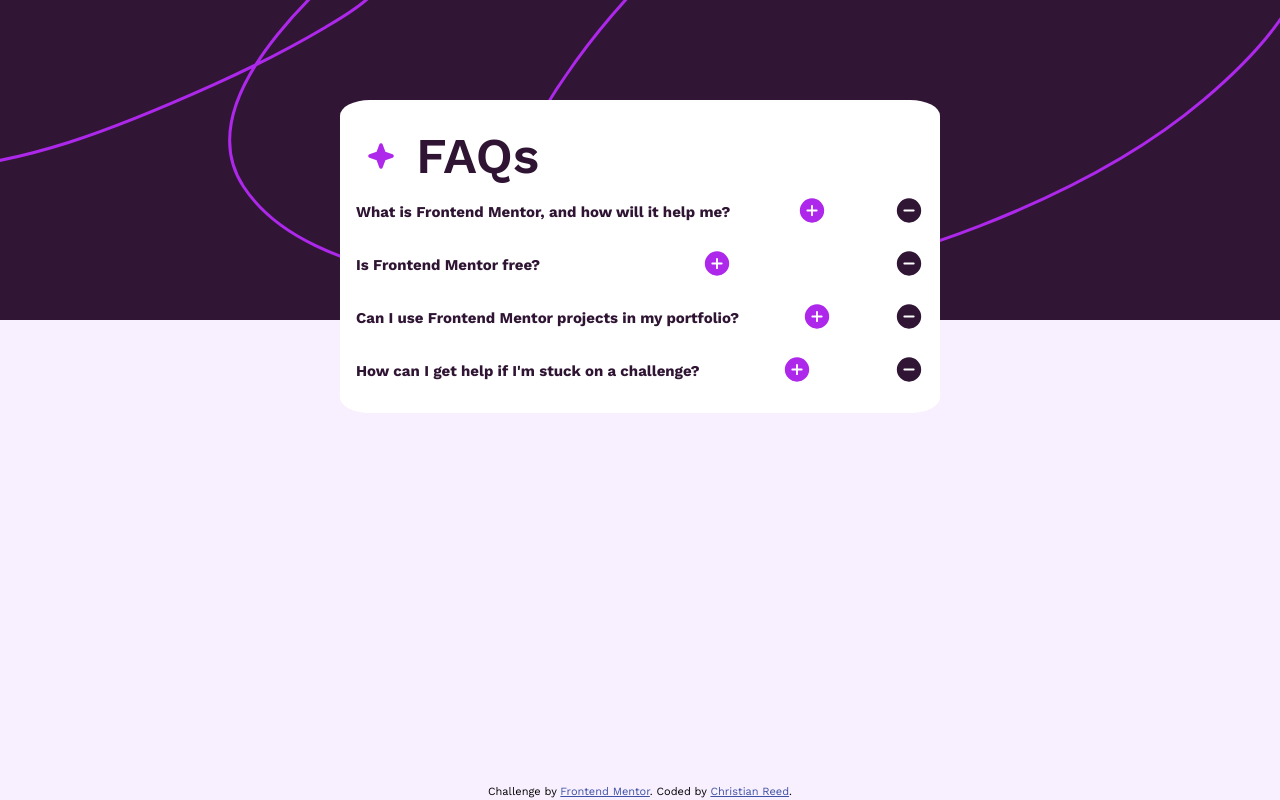
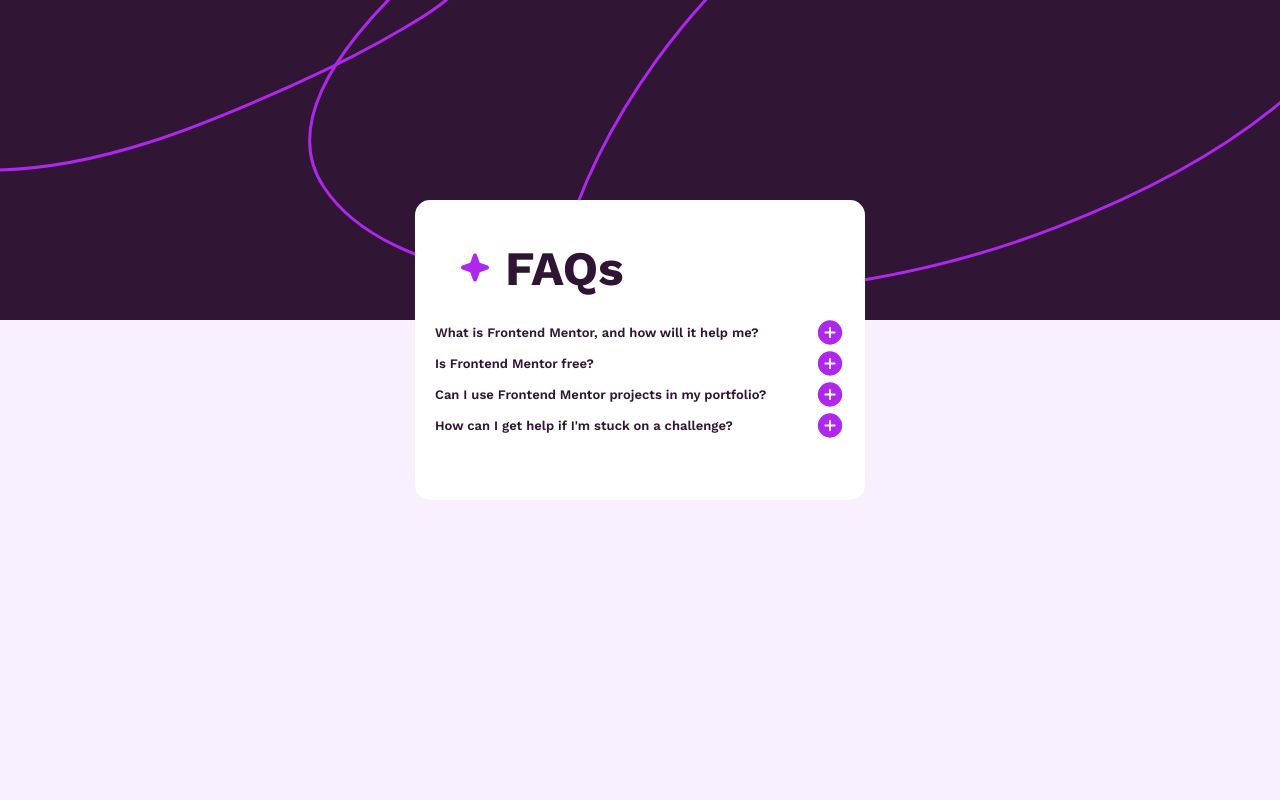
Before and after one commit to ReedorReed/frontend-mentor-faq-challenge, a plain HTML site: page index.html in a window 1280 px wide. Drawn offline with nearby package versions, Linux system fonts and the light colour scheme.

Commit message:
re-did the whole faq page with semantic HTML

```diff
--- a/index.html
+++ b/index.html
@@ -3,23 +3,21 @@
 	<head>
 		<meta charset="UTF-8" />
 		<meta name="viewport" content="width=device-width, initial-scale=1.0" />
-		<link
-			rel="icon"
-			type="image/png"
-			sizes="32x32"
-			href="./assets/images/favicon-32x32.png" />
 		<link rel="preconnect" href="https://fonts.googleapis.com" />
 		<link rel="preconnect" href="https://fonts.gstatic.com" crossorigin />
 		<link
 			href="https://fonts.googleapis.com/css2?family=Work+Sans:ital,wght@0,100..900;1,100..900&display=swap"
 			rel="stylesheet" />
-		<link rel="stylesheet" href="styles.css" />
-		<title>Frontend Mentor | FAQ accordion</title>
+		<link rel="stylesheet" type="text/css" href="styles.css" />
+		<title>FrontendMentor | FAQs</title>
 	</head>
 	<body>
-		<div class="container">
-			<div class="card">
-				<div class="card-header">
+		<div id="container">
+			<main>
+				<article>
+					<header>
+						<h1>FAQs</h1>
+						<figure>
 							<svg
 								xmlns="http://www.w3.org/2000/svg"
 								width="40"
@@ -30,174 +28,149 @@
 									fill="#AD28EB"
 									d="M37.5 20.5a2.467 2.467 0 0 1-1.64 2.344l-9.913 3.604-3.603 9.911a2.5 2.5 0 0 1-4.688 0l-3.604-9.922-9.911-3.593a2.5 2.5 0 0 1 0-4.688l9.921-3.604 3.594-9.911a2.5 2.5 0 0 1 4.688 0l3.604 9.921 9.911 3.594A2.467 2.467 0 0 1 37.5 20.5Z" />
 							</svg>
-					<h1>FAQs</h1>
-				</div>
-				<div class="faqs">
-					<div class="question">
-						<h2>What is Frontend Mentor, and how will it help me?</h2>
-						<div class="plus">
+						</figure>
+					</header>
+					<dl>
+						<dt>
+							What is Frontend Mentor, and how will it help me?
+							<div class="plus-minus-wrapper">
 								<svg
+									class="plus"
 									xmlns="http://www.w3.org/2000/svg"
 									width="30"
 									height="31"
 									fill="none"
 									viewBox="0 0 30 31">
-								<path fill="#AD28EB" d="M15 3.313A12.187 12.187 0 1 0 27.188
-								15.5 12.203 12.203 0 0 0 15 3.312Zm4.688
-								13.124h-3.75v3.75a.938.938 0 0 1-1.876 0v-3.75h-3.75a.938.938 0
-								0 1 0-1.875h3.75v-3.75a.938.938 0 0 1 1.876 0v3.75h3.75a.938.938
-								0 0 1 0 1.876Z" / alt="plus-icon">
+									<path
+										fill="#AD28EB"
+										d="M15 3.313A12.187 12.187 0 1 0 27.188 15.5 12.203 12.203 0 0 0 15 3.312Zm4.688 13.124h-3.75v3.75a.938.938 0 0 1-1.876 0v-3.75h-3.75a.938.938 0 0 1 0-1.875h3.75v-3.75a.938.938 0 0 1 1.876 0v3.75h3.75a.938.938 0 0 1 0 1.876Z" />
 								</svg>
-						</div>
-						<div class="minus">
 								<svg
+									class="minus"
 									xmlns="http://www.w3.org/2000/svg"
 									width="30"
 									height="31"
 									fill="none"
 									viewBox="0 0 30 31">
-								<path fill="#301534" d="M15 3.313A12.187 12.187 0 1 0 27.188
-								15.5 12.2 12.2 0 0 0 15 3.312Zm4.688 13.124h-9.375a.938.938 0 0
-								1 0-1.875h9.374a.938.938 0 0 1 0 1.876Z" / alt="minus-icon">
+									<path
+										fill="#301534"
+										d="M15 3.313A12.187 12.187 0 1 0 27.188 15.5 12.2 12.2 0 0 0 15 3.312Zm4.688 13.124h-9.375a.938.938 0 0 1 0-1.875h9.374a.938.938 0 0 1 0 1.876Z" />
 								</svg>
 							</div>
-					</div>
-					<div class="answer">
-						<p>
+						</dt>
+
+						<dd class="answers">
 							Frontend Mentor offers realistic coding challenges to help
 							developers improve their frontend coding skills with projects in
 							HTML, CSS and JavaScript. It's suitable for all levels and ideal
 							for portfolio building.
-						</p>
-					</div>
-				</div>
-				<div class="faqs">
-					<div class="question">
-						<h2>Is Frontend Mentor free?</h2>
-						<div class="plus">
+						</dd>
+
+						<dt>
+							Is Frontend Mentor free?
+							<div class="plus-minus-wrapper">
 								<svg
+									class="plus"
 									xmlns="http://www.w3.org/2000/svg"
 									width="30"
 									height="31"
 									fill="none"
 									viewBox="0 0 30 31">
-								<path fill="#AD28EB" d="M15 3.313A12.187 12.187 0 1 0 27.188
-								15.5 12.203 12.203 0 0 0 15 3.312Zm4.688
-								13.124h-3.75v3.75a.938.938 0 0 1-1.876 0v-3.75h-3.75a.938.938 0
-								0 1 0-1.875h3.75v-3.75a.938.938 0 0 1 1.876 0v3.75h3.75a.938.938
-								0 0 1 0 1.876Z" / alt="plus-icon">
+									<path
+										fill="#AD28EB"
+										d="M15 3.313A12.187 12.187 0 1 0 27.188 15.5 12.203 12.203 0 0 0 15 3.312Zm4.688 13.124h-3.75v3.75a.938.938 0 0 1-1.876 0v-3.75h-3.75a.938.938 0 0 1 0-1.875h3.75v-3.75a.938.938 0 0 1 1.876 0v3.75h3.75a.938.938 0 0 1 0 1.876Z" />
 								</svg>
-						</div>
-						<div class="minus">
 								<svg
+									class="minus"
 									xmlns="http://www.w3.org/2000/svg"
 									width="30"
 									height="31"
 									fill="none"
 									viewBox="0 0 30 31">
-								<path fill="#301534" d="M15 3.313A12.187 12.187 0 1 0 27.188
-								15.5 12.2 12.2 0 0 0 15 3.312Zm4.688 13.124h-9.375a.938.938 0 0
-								1 0-1.875h9.374a.938.938 0 0 1 0 1.876Z" / alt="minus-icon">
+									<path
+										fill="#301534"
+										d="M15 3.313A12.187 12.187 0 1 0 27.188 15.5 12.2 12.2 0 0 0 15 3.312Zm4.688 13.124h-9.375a.938.938 0 0 1 0-1.875h9.374a.938.938 0 0 1 0 1.876Z" />
 								</svg>
 							</div>
-					</div>
-					<div class="answer">
-						<p>
+						</dt>
+						<dd class="answers">
 							The majority of the challenges are free, yes. We do have some that
 							are premium and require a Pro subscription to access. It will say
 							on each challenge whether they are free or premium, so it's easy
 							to tell the difference.
-						</p>
-					</div>
-				</div>
+						</dd>
 
-				<div class="faqs">
-					<div class="question">
-						<h2>Can I use Frontend Mentor projects in my portfolio?</h2>
-						<div class="plus">
+						<dt>
+							Can I use Frontend Mentor projects in my portfolio?
+							<div class="plus-minus-wrapper">
 								<svg
+									class="plus"
 									xmlns="http://www.w3.org/2000/svg"
 									width="30"
 									height="31"
 									fill="none"
 									viewBox="0 0 30 31">
-								<path fill="#AD28EB" d="M15 3.313A12.187 12.187 0 1 0 27.188
-								15.5 12.203 12.203 0 0 0 15 3.312Zm4.688
-								13.124h-3.75v3.75a.938.938 0 0 1-1.876 0v-3.75h-3.75a.938.938 0
-								0 1 0-1.875h3.75v-3.75a.938.938 0 0 1 1.876 0v3.75h3.75a.938.938
-								0 0 1 0 1.876Z" / alt="plus-icon">
+									<path
+										fill="#AD28EB"
+										d="M15 3.313A12.187 12.187 0 1 0 27.188 15.5 12.203 12.203 0 0 0 15 3.312Zm4.688 13.124h-3.75v3.75a.938.938 0 0 1-1.876 0v-3.75h-3.75a.938.938 0 0 1 0-1.875h3.75v-3.75a.938.938 0 0 1 1.876 0v3.75h3.75a.938.938 0 0 1 0 1.876Z" />
 								</svg>
-						</div>
-						<div class="minus">
 								<svg
+									class="minus"
 									xmlns="http://www.w3.org/2000/svg"
 									width="30"
 									height="31"
 									fill="none"
 									viewBox="0 0 30 31">
-								<path fill="#301534" d="M15 3.313A12.187 12.187 0 1 0 27.188
-								15.5 12.2 12.2 0 0 0 15 3.312Zm4.688 13.124h-9.375a.938.938 0 0
-								1 0-1.875h9.374a.938.938 0 0 1 0 1.876Z" / alt="minus-icon">
+									<path
+										fill="#301534"
+										d="M15 3.313A12.187 12.187 0 1 0 27.188 15.5 12.2 12.2 0 0 0 15 3.312Zm4.688 13.124h-9.375a.938.938 0 0 1 0-1.875h9.374a.938.938 0 0 1 0 1.876Z" />
 								</svg>
 							</div>
-					</div>
-					<div class="answer">
-						<p>
+						</dt>
+						<dd class="answers">
 							Definitely! Please do feel free to use whatever you build in your
 							portfolio. Helping developers add professional-looking projects to
 							their portfolio was one of the reasons we created this platform!
-						</p>
-					</div>
-				</div>
+						</dd>
 
-				<div class="faqs">
-					<div class="question">
-						<h2>How can I get help if I'm stuck on a challenge?</h2>
-						<div class="plus">
+						<dt>
+							How can I get help if I'm stuck on a challenge?
+							<div class="plus-minus-wrapper">
 								<svg
+									class="plus"
 									xmlns="http://www.w3.org/2000/svg"
 									width="30"
 									height="31"
 									fill="none"
 									viewBox="0 0 30 31">
-								<path fill="#AD28EB" d="M15 3.313A12.187 12.187 0 1 0 27.188
-								15.5 12.203 12.203 0 0 0 15 3.312Zm4.688
-								13.124h-3.75v3.75a.938.938 0 0 1-1.876 0v-3.75h-3.75a.938.938 0
-								0 1 0-1.875h3.75v-3.75a.938.938 0 0 1 1.876 0v3.75h3.75a.938.938
-								0 0 1 0 1.876Z" / alt="plus-icon">
+									<path
+										fill="#AD28EB"
+										d="M15 3.313A12.187 12.187 0 1 0 27.188 15.5 12.203 12.203 0 0 0 15 3.312Zm4.688 13.124h-3.75v3.75a.938.938 0 0 1-1.876 0v-3.75h-3.75a.938.938 0 0 1 0-1.875h3.75v-3.75a.938.938 0 0 1 1.876 0v3.75h3.75a.938.938 0 0 1 0 1.876Z" />
 								</svg>
-						</div>
-						<div class="minus">
 								<svg
+									class="minus"
 									xmlns="http://www.w3.org/2000/svg"
 									width="30"
 									height="31"
 									fill="none"
 									viewBox="0 0 30 31">
-								<path fill="#301534" d="M15 3.313A12.187 12.187 0 1 0 27.188
-								15.5 12.2 12.2 0 0 0 15 3.312Zm4.688 13.124h-9.375a.938.938 0 0
-								1 0-1.875h9.374a.938.938 0 0 1 0 1.876Z" / alt="minus-icon">
+									<path
+										fill="#301534"
+										d="M15 3.313A12.187 12.187 0 1 0 27.188 15.5 12.2 12.2 0 0 0 15 3.312Zm4.688 13.124h-9.375a.938.938 0 0 1 0-1.875h9.374a.938.938 0 0 1 0 1.876Z" />
 								</svg>
 							</div>
-					</div>
-					<div class="answer">
-						<p>
+						</dt>
+						<dd class="answers">
 							The best (and quickest) way to get help on a challenge is in our
 							Discord server. There are thousands of other developers in there,
 							so it's a great place to ask questions. We even have a dedicated
 							"help" channel!
-						</p>
+						</dd>
+					</dl>
+				</article>
+			</main>
+			<footer></footer>
 		</div>
-				</div>
-			</div>
-		</div>
-		<div class="attribution">
-			Challenge by
-			<a href="https://www.frontendmentor.io?ref=challenge" target="_blank"
-				>Frontend Mentor</a
-			>. Coded by <a href="#">Christian Reed</a>.
-		</div>
-
 		<script src="script.js"></script>
 	</body>
 </html>
--- a/styles.css
+++ b/styles.css
@@ -4,9 +4,17 @@
 	padding: 0;
 	box-sizing: border-box;
 }
+
 html {
 	font-size: 62.5%;
 	scroll-behavior: smooth;
+	font-family: 'Work Sans', sans-serif;
+}
+
+img,
+video,
+svg {
+	max-width: 100%;
 }
 
 /*Style for attribution from Frontend Mentor*/
@@ -21,91 +29,96 @@ html {
 	width: 100%;
 	height: 1.5rem;
 }
+
 .attribution a {
 	color: hsl(228, 45%, 44%);
 }
 
-/* body design */
-
 body {
 	background-color: hsl(275, 100%, 97%);
-	background-image: url('./assets/images/background-pattern-desktop.svg');
-	background-repeat: no-repeat;
-	background-position: top;
-	position: sticky;
-	font-family: 'Work Sans', 'sans-serif';
 }
 
-body p {
-	font-size: 1.6rem;
-	font-weight: 400;
+#container {
+	display: flex;
+	flex-direction: column;
+	max-width: 1440px;
+	background-image: url(/assets/images/background-pattern-desktop.svg);
+	background-repeat: no-repeat;
 }
 
-/* FAQ card */
-.container {
-	display: flex;
-	flex-direction: column;
-	align-items: center;
-	justify-content: center;
+#container main {
+	margin: 20rem auto 0 auto;
+	width: 45rem;
+	min-height: 30rem;
+	max-height: auto;
+	padding: 2rem;
+	background-color: #fff;
+	border-radius: 15px;
 }
 
-.card {
-	/* display: flex;
-	flex-direction: column;
-	align-items: center;
-	justify-content: center; */
-	max-width: 60rem;
-	height: auto;
-	background-color: hsl(0, 0%, 100%);
-	margin: 10rem;
-	padding: 1.6rem;
-	border-radius: 5%;
+#container main article {
 }
 
-.card-header {
+#container main article header {
 	display: flex;
-	align-items: flex-start;
-	justify-content: flex-start;
-	margin: 1rem;
+	flex-direction: row-reverse;
+	justify-content: flex-end;
+	align-items: center;
+	margin: 2rem;
 }
 
-.card-header h1 {
+#container main article header h1 {
 	color: hsl(292, 42%, 14%);
-	font-size: 5rem;
+	font-size: 48px;
+}
+
+#container main article header figure {
+}
+
+#container main article header figure svg {
+	padding: 0.4rem;
+	margin-right: 1rem;
+}
+
+#container main article dl {
+}
+
+#container main article dl dt {
+	display: flex;
+	align-items: center;
+	justify-content: space-between;
+	color: hsl(292, 42%, 14%);
+	font-size: 13px;
 	font-weight: 600;
 }
 
-.card-header svg {
-	margin-top: 1.5rem;
-	margin-right: 2rem;
-	height: 3rem;
-	width: 3rem;
+#container main article dl dt .plus-minus-wrapper {
 }
 
-.question {
-	display: flex;
-	justify-content: space-between;
-	align-items: center;
-	font-weight: 700;
-	color: hsl(292, 42%, 14%);
-	margin-top: 1rem;
-	margin-bottom: 1rem;
+#container main article dl dt .plus {
+	display: block;
 }
 
+/* #container main article dl dt .plus.active {
+	display: none;
+} */
 
-
-.answer {
-	color: hsl(292, 16%, 49%);
-	max-height: 0;
-	overflow: hidden;
+#container main article dl dt .minus {
+	display: none;
 }
 
-.answer p {
-	padding: 1rem;
-	line-height: 1.6;
-	font-size: 1.4rem;
+/* #container main article dl dt .minus.active {
+	display: block;
+} */
+
+#container main article dl .answers {
+	display: none;
+	margin: 1.5rem 0 1.5rem 0;
+	color: hsl(292, 16%, 49%);
+	font-size: 12px;
+	width: 90%;
 }
 
-.faqs.active .answer {
-	max-height: 30rem;
-}
+/* .faqs.active {
+	display: block;
+} */
```
Also changed, not shown: script.js (+20 -6 lines). Lines whose indentation alone changed are shown as unchanged.
